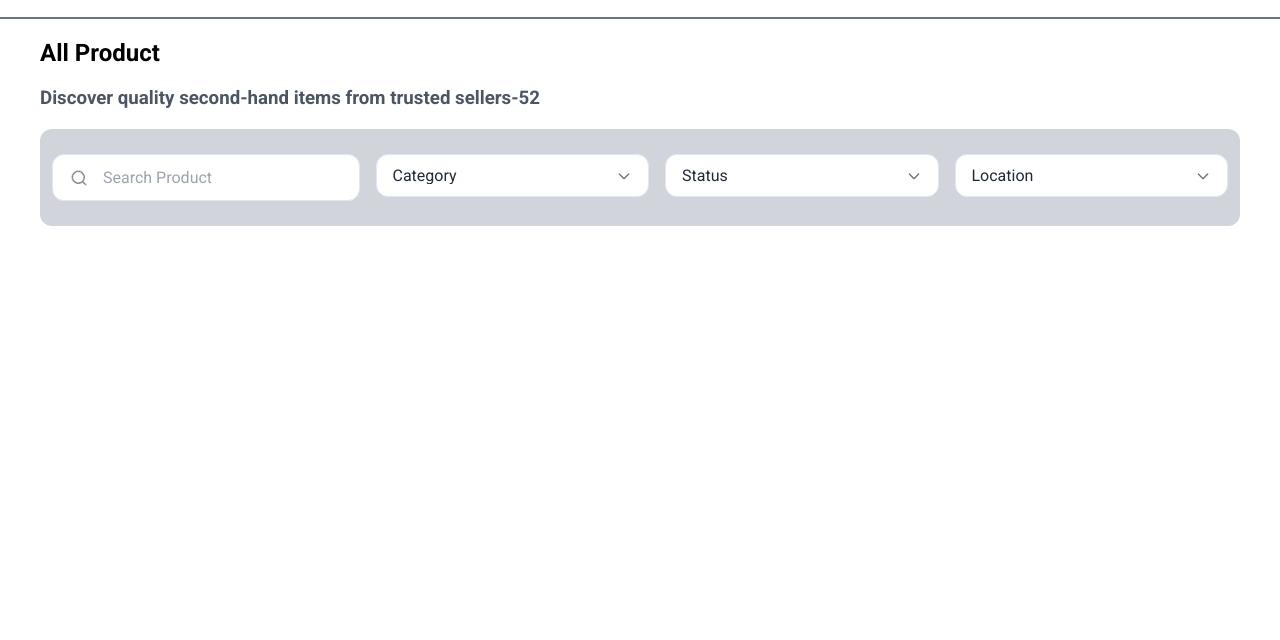
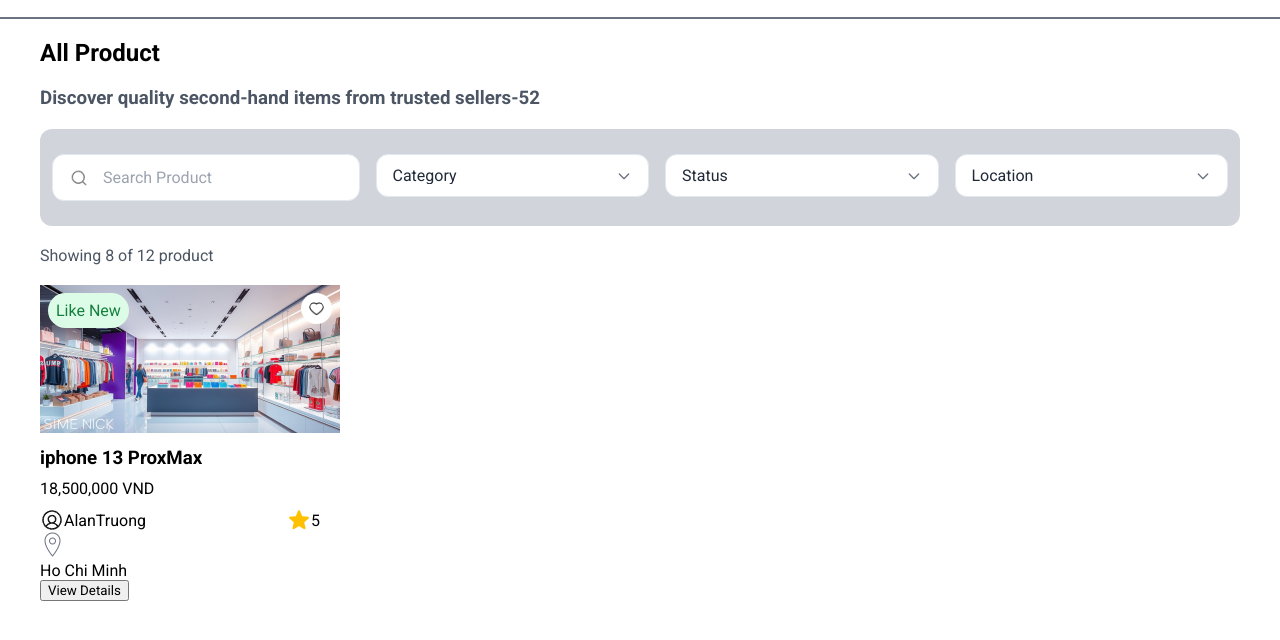
Before and after one commit to AlanTruong43/capstone1_SMPC_store, a plain HTML site: page frontend/pages/product_list.html in a window 1280 px wide. Shown: the part 76-716 px from the top of the page. Drawn offline with Linux system fonts and the light colour scheme.

Commit message:
90% short product

```diff
--- a/frontend/css/style.css
+++ b/frontend/css/style.css
@@ -74,8 +74,8 @@ ul.info_shop li.sellnow a button{
 }
 
 body{
-  max-width: 1440px;
-  width: 100%;
+  max-width: 100%;
+  /* width: 100%;         */
   margin: 0 auto;
 }
 
@@ -215,3 +215,76 @@ div.product_page_1_1 h3{
     background: #ffffff;
     color: #1f2937;
 }
+
+.product_list{
+    width: calc(100% - 80px);
+    /* align-items: center; */
+    margin: 0 auto;
+}
+
+.product_list_info{
+    width: 100%;
+}
+
+.product_info_short{
+    width: 25%;
+    position: relative;
+
+}
+
+.product_info_short_head img{
+    width: 100%;
+}
+
+.product_status{
+    color: #15803D;
+    background-color: #DCFCE7;
+    padding: 8px 8px;
+    border-radius: 9999px;
+    position: absolute;
+    top: 8px;
+    left: 8px;
+}
+
+.product_like img{
+    width: 5%;
+    padding: 8px;
+    background-color: white;
+    border-radius: 9999px;
+    position: absolute;
+    top: 8px;
+    right: 8px;
+    /* border: 2px solid black; */
+}
+
+.product_info_long{
+    width: 100%;
+}
+
+.product_seller{
+    display: flex;
+    /* align-items: center; */
+    width: 100%;
+    justify-content: space-between;
+}
+
+.info_seller{
+    display: flex;
+    align-items: center;
+    /* float: left; */
+}
+
+.rate{
+    display: flex;
+    align-items: center;
+    /* float: right; */
+    margin-right: 20px;
+}
+
+.product_more{
+    width: 100%;
+}
+
+.location_more img{
+    width: 25px;
+}
--- /dev/null
+++ b/frontend/js/product_list.js
@@ -0,0 +1,16 @@
+document.addEventListener('DOMContentLoaded', function() {
+    document.querySelectorAll('.product_like').forEach(button => {
+        button.addEventListener('click', function() {
+            const img = this.querySelector('img');
+            const currentSrc = img.getAttribute('src'); // Dùng getAttribute để chính xác
+
+            console.log('Current src:', currentSrc); // Debug
+
+            if (currentSrc.includes('white%20heart') || currentSrc.includes('white heart')) {
+                img.src = '/img/icon/red%20hearth.png'; // URL encoded cho khoảng trắng
+            } else {
+                img.src = '/img/icon/white%20heart.png';
+            }
+        });
+    });
+});
--- a/frontend/pages/product_list.html
+++ b/frontend/pages/product_list.html
@@ -5,8 +5,8 @@
     <meta name="viewport" content="width=device-width, initial-scale=1.0">
     <link rel="stylesheet" href="../css/style.css">
     <link rel="preconnect" href="https://fonts.googleapis.com">
-<link rel="preconnect" href="https://fonts.gstatic.com" crossorigin>
-<link href="https://fonts.googleapis.com/css2?family=Pacifico&family=Roboto:ital,wght@0,100..900;1,100..900&display=swap" rel="stylesheet">
+    <link rel="preconnect" href="https://fonts.gstatic.com" crossorigin>
+    <link href="https://fonts.googleapis.com/css2?family=Pacifico&family=Roboto:ital,wght@0,100..900;1,100..900&display=swap" rel="stylesheet">
     <title>Product</title>
 </head>
 <body>
@@ -72,6 +72,40 @@
         </div>
         </div>
     </section>
+    <section class="product_list">
+        <p class="showing" style="color: #4B5563; padding: 20px 0;">Showing 8 of 12 product</p>
+        <div class="product_list_info">
+            <div class="product_info_short">
+                <div class="product_info_short_head">
+                    <img src="/img/banner/d31390df38a31d0d02df82f4738fa6e1 (1).jpg" alt="" class="product_id">
+                    <span class="product_status">Like New</span>
+                    <span class="product_like"><img src="/img/icon/white heart.png" alt=""></span>
+                </div>
+                <div class="product_info_long">
+                    <h3 class="product_title" style="margin: 10px 0;">iphone 13 ProxMax</h3>
+                    <p class="product_price" style="margin-bottom: 10px;">18,500,000 VND</p>
+                    <div class="product_seller">
+                        <div class="info_seller">
+                            <img src="/img/icon/user.png" alt="" class="avt_seller">
+                            <p class="name_seller">AlanTruong</p>
+                        </div>
+                        <div class="rate">
+                            <img src="/img/icon/star.png" alt="">
+                            <p>5</p>
+                        </div>
+                    </div>
+                    <div class="product_more">
+                        <div class="location_more">
+                            <img src="/img/icon/locationcolor6B7280.png" alt="">
+                            <p class="product_location">Ho Chi Minh</p>
+                        </div>
+                        <button class="btn_viewdetail">View Details</button>
+                    </div>
+                </div>
+            </div>
+        </div>
+    </section>
 
+    <script src="../js/product_list.js"></script>
 </body>
 </html>
```
Also changed, not shown: img/icon/locationcolor6B7280.png (added), img/icon/red hearth.png (added), img/icon/star.png (added), img/icon/white heart.png (added).
